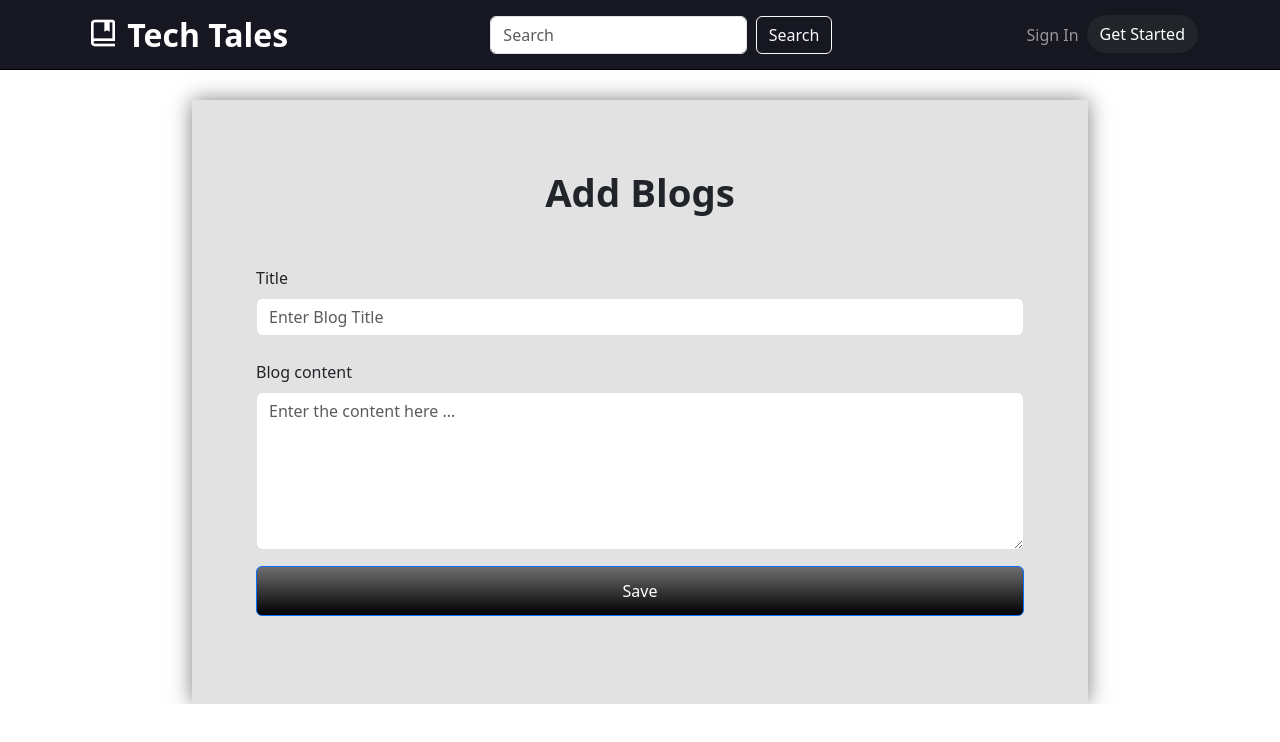
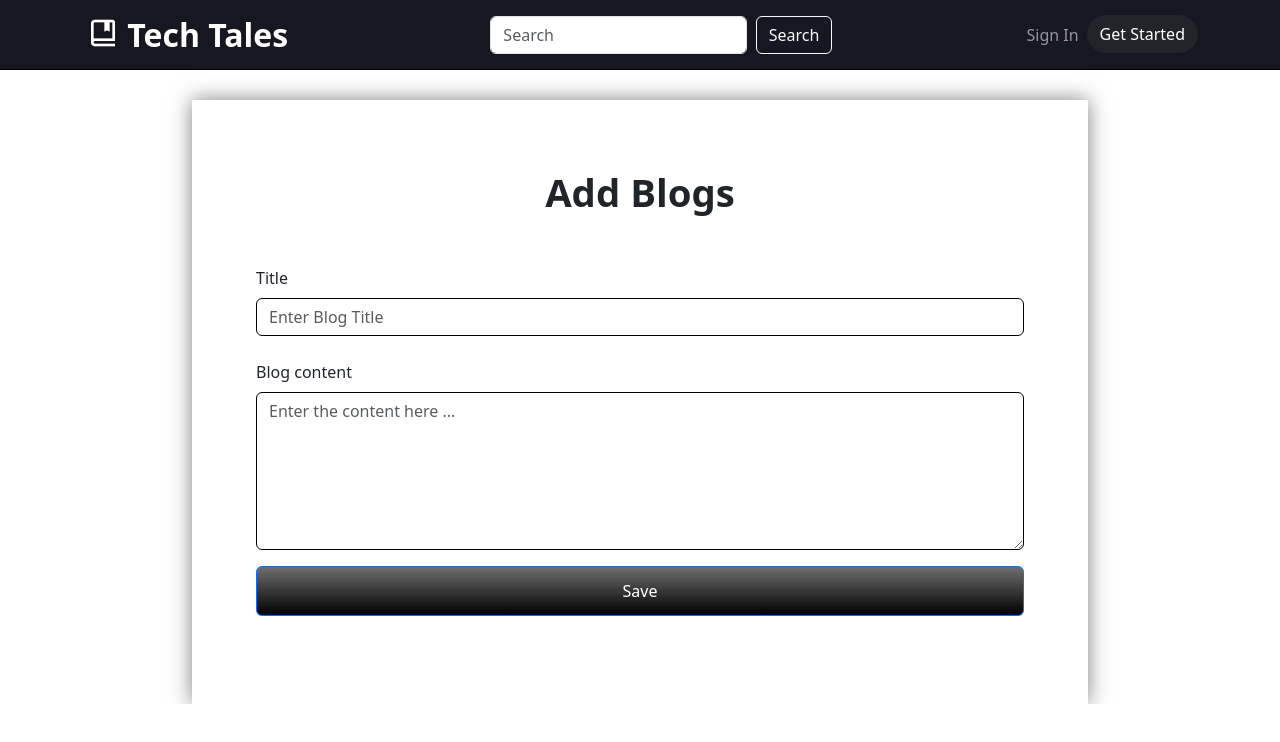
Before and after one commit to Bharathiraja-C/Blogs, a React (Create React App) app in the folder client/: page /newBlog in a window 1280 px wide. Shown: the top 742 px of the page. Built offline with nearby package versions, Linux system fonts and the light colour scheme.

Commit message:
fixed bugs

```diff
--- a/client/src/Components/HeroDiv/HeroDiv.css
+++ b/client/src/Components/HeroDiv/HeroDiv.css
@@ -32,8 +32,9 @@
 
 .hero .btn{
     color: white;
-    padding: 7px;
+    padding: 8px 12px;
     margin-left: 20px;
+    border: none;
 }
 
 
--- a/client/src/Pages/BlogRead/BlogRead.css
+++ b/client/src/Pages/BlogRead/BlogRead.css
@@ -10,7 +10,7 @@
   padding: 20px;
   border: 1px solid #ccc;
   box-shadow: 0 0 20px rgba(0, 0, 0, 0.5);
-  background-color: rgb(226, 226, 226);
+  background-color: rgb(255, 255, 255);
 }
 
 .blog-content {
@@ -29,6 +29,7 @@
   margin-right: 10px;
   border: none;
   cursor: pointer;
+  border-radius: 5px;
 }
 
 .blog-content a {
--- a/client/src/Pages/NewBlog/NewBlog.css
+++ b/client/src/Pages/NewBlog/NewBlog.css
@@ -1,28 +1,30 @@
-
-.form-head1{
+.form-head1 {
     margin: auto;
     margin-top: 30px;
     padding: 5%;
     width: 70%;
-    background-color: rgb(226,226,226);
-    box-shadow: 0 0 20px rgba(0,0,0,0.5);
+    box-shadow: 0 0 20px rgba(0, 0, 0, 0.5);
+    background-color: rgb(255, 255, 255);
 }
-.login-head1{
+
+.login-head1 {
     padding-bottom: 20px;
     font-size: 2.4rem;
     font-weight: 700;
-    font-style:bold;
+    font-style: bold;
 
 }
-.Button1{
+
+.Button1 {
     width: 100%;
     height: 50px;
     background-image: linear-gradient(rgb(110, 110, 110), rgb(0, 0, 0));
 }
 
-.p1{
+.p1 {
     text-align: center
 }
-.a1{
+
+.a1 {
     color: blue;
 }
--- a/client/src/Pages/NewBlog/NewBlog.jsx
+++ b/client/src/Pages/NewBlog/NewBlog.jsx
@@ -68,12 +68,12 @@ const NewBlog = () => {
             <Form onSubmit={handleSubmit}>
                 <Form.Group controlId="formBasicEmail">
                     <Form.Label>Title</Form.Label>
-                    <Form.Control type="text" placeholder="Enter Blog Title" value={title} onChange={(e) => setTitle(e.target.value)} />
+                    <Form.Control style={{borderColor: "black"}} type="text" placeholder="Enter Blog Title" value={title} onChange={(e) => setTitle(e.target.value)} />
                 </Form.Group><br />
 
                 <Form.Group className="mb-3" controlId="exampleForm.ControlTextarea1">
                     <Form.Label>Blog content</Form.Label>
-                    <Form.Control placeholder='Enter the content here ...' as="textarea" rows={6} value={content} onChange={(e) => setContent(e.target.value)} />
+                    <Form.Control style={{borderColor: "black"}} placeholder='Enter the content here ...' as="textarea" rows={6} value={content} onChange={(e) => setContent(e.target.value)} />
                 </Form.Group>
                 <Button className='Button' type="submit">Save</Button><br /><br />
             </Form>
--- a/client/src/Pages/UserProfile/UserProfile.css
+++ b/client/src/Pages/UserProfile/UserProfile.css
@@ -4,7 +4,8 @@
     margin: auto;
     margin-top: 50px;
     margin-bottom: 50px;
-    background-color: rgb(226, 226, 226);
+    box-shadow: 0 0 20px rgba(0, 0, 0, 0.5);
+    background-color: rgb(255, 255, 255);
     border-radius: 7px;
 }
 
@@ -13,7 +14,7 @@
     justify-content: space-between;
 }
 
-.button-style{
+.button-style {
     height: 40px;
     width: 120px;
     margin-top: 30px;
@@ -83,18 +84,19 @@
     cursor: pointer;
 }
 
-@media only screen and (max-width: 800px){
-    .time{
+@media only screen and (max-width: 800px) {
+    .time {
         display: none;
     }
 }
 
 
-@media only screen and (max-width: 485px){
-    .flex--display{
+@media only screen and (max-width: 485px) {
+    .flex--display {
         display: unset !important;
     }
-    .show-profile{
+
+    .show-profile {
         display: unset;
     }
 }
@@ -117,17 +119,17 @@
 .one-blog-item {
     display: flex;
     justify-content: space-between;
-    box-shadow: rgba(0, 0, 0, 0.24) 0px 3px 8px;
+    box-shadow: 0 0 20px rgba(0, 0, 0, 0.5);
     padding: 20px;
     border-radius: 5px;
     margin-bottom: 25px;
 }
 
-.one-blog-item h6{
+.one-blog-item h6 {
     cursor: pointer;
 }
 
-.edit-button{
+.edit-button {
     width: 80px;
     margin-top: 10px;
     background-image: linear-gradient(rgb(110, 110, 110), rgb(0, 0, 0));
```
Also changed, not shown: client/public/assets/logo.png (added).
